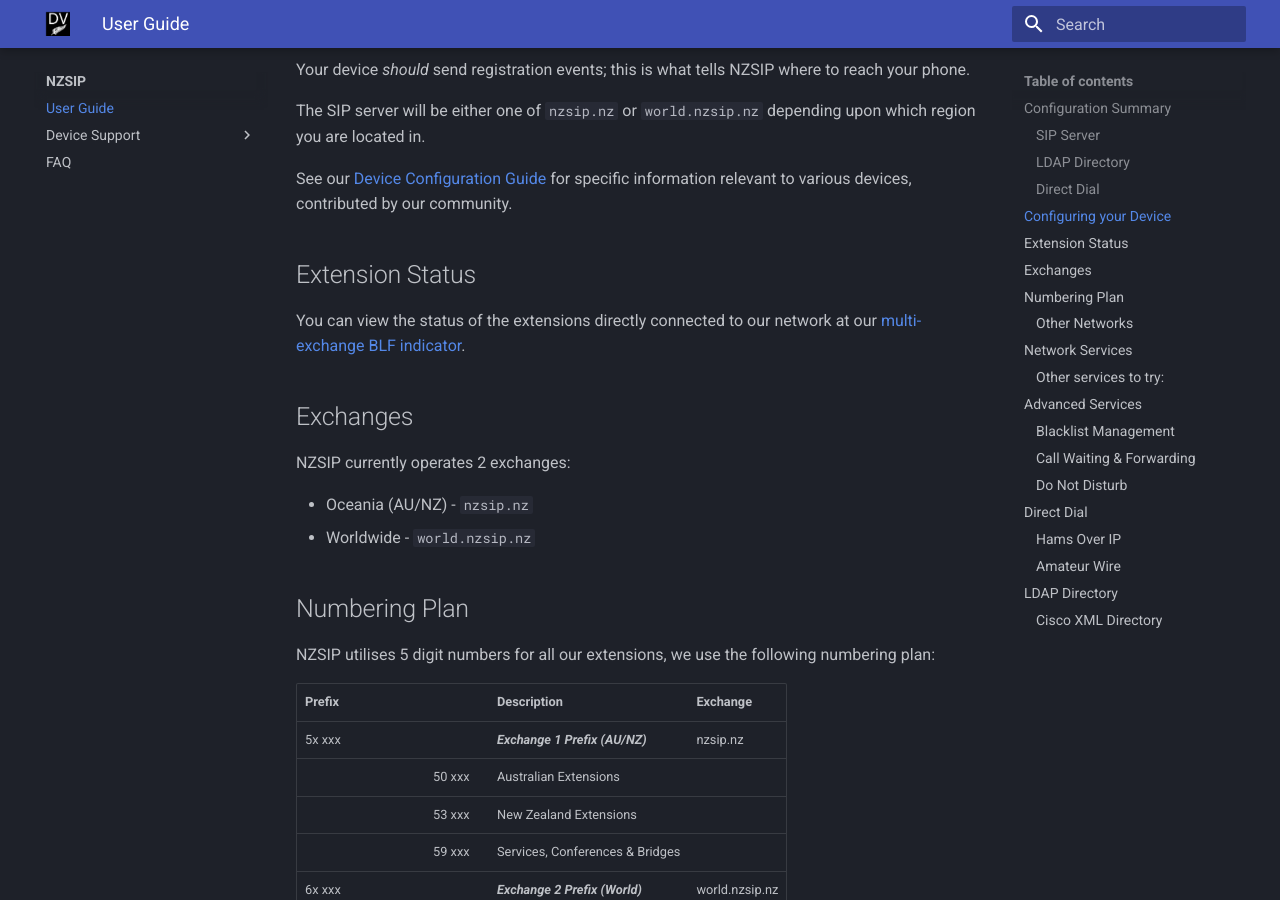
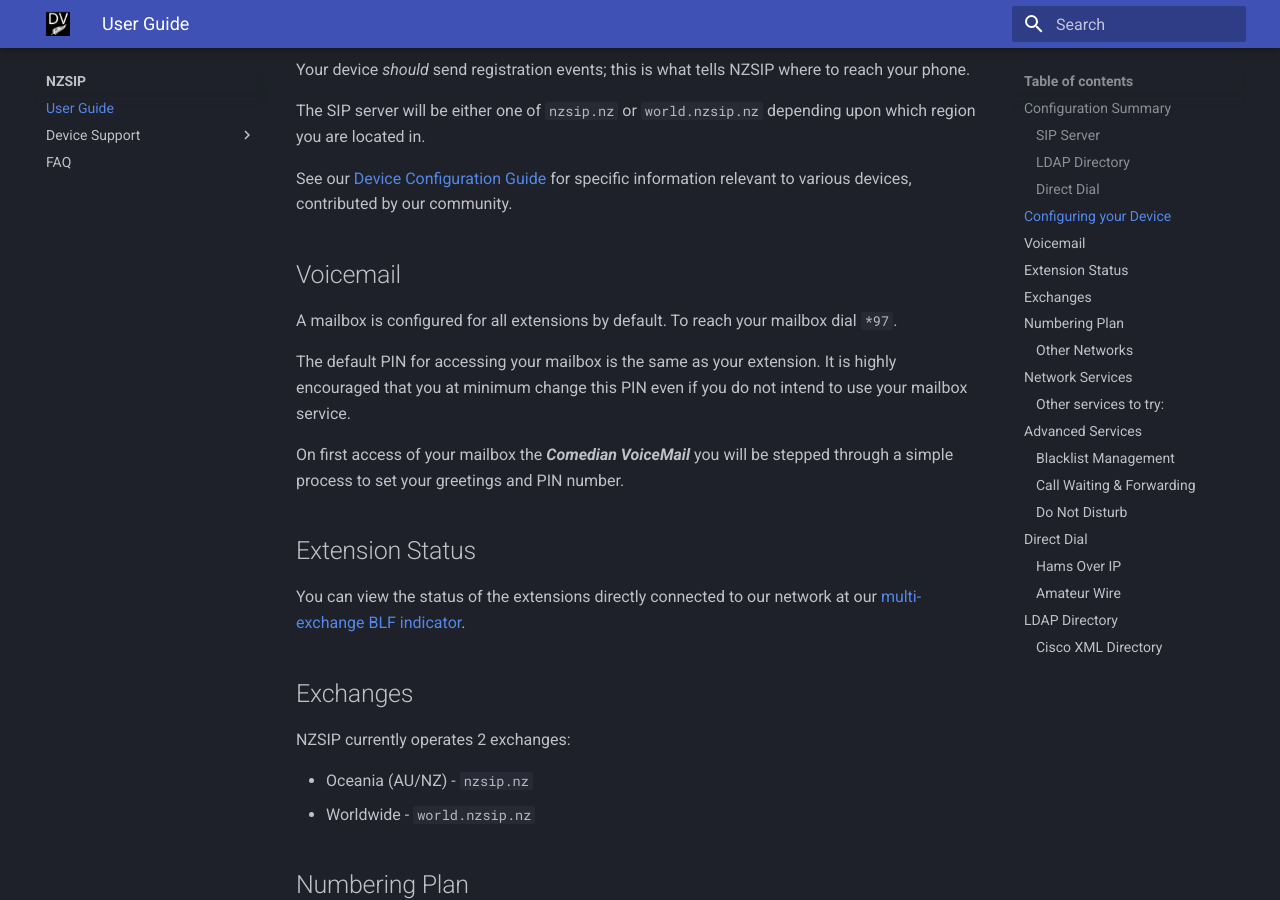
Before and after one commit to DigitalVoiceNZ/wiki, an MkDocs documentation site: the page built from docs/nzsip/users.md, in a window 1280 px wide and 900 px high, scrolled down 1308 px. Built offline with MkDocs 1.6.1 and Material for MkDocs 9.7.7, drawn with Linux system fonts in a browser that asks for light colours; some of the changed text lies outside the part shown.

Commit message:
Add voicemail section

```diff
--- a/docs/nzsip/users.md
+++ b/docs/nzsip/users.md
@@ -43,6 +43,14 @@
 The SIP server will be either one of `nzsip.nz` or `world.nzsip.nz` depending upon which region you are located in.
 
 See our [Device Configuration Guide](devices/index.md) for specific information relevant to various devices, contributed by our community.
+
+## Voicemail
+
+A mailbox is configured for all extensions by default.   To reach your mailbox dial `*97`.
+
+The default PIN for accessing your mailbox is the same as your extension.   It is highly encouraged that you at minimum change this PIN even if you do not intend to use your mailbox service.
+
+On first access of your mailbox the ***Comedian VoiceMail*** you will be stepped through a simple process to set your greetings and PIN number.
 
 
 ## Extension Status
@@ -93,8 +101,8 @@
 * \*43 – Echo Test
 * \*60 – Speaking Clock
 * \*68 – Wake Up Calls
+* \*65 – Speak Your Exten Number
 * \*97 – My Voicemail
-* \*65 – Speak Your Exten Number
 
 ### Other services to try:
 
```
